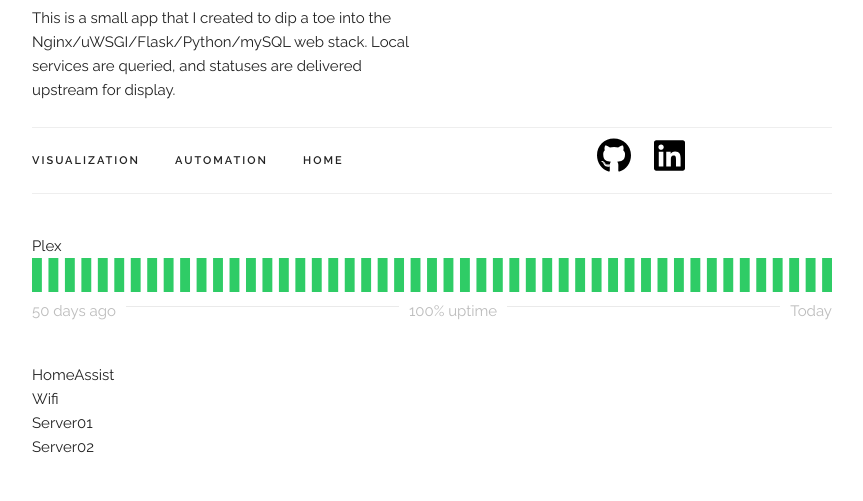
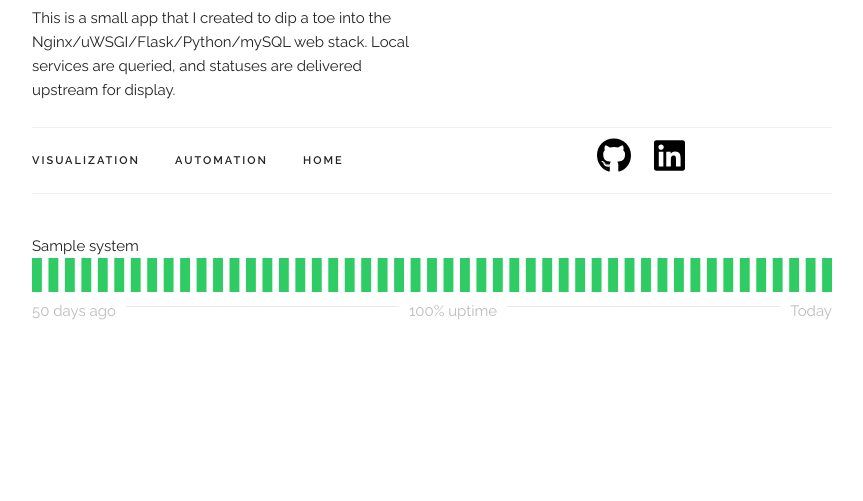
Before and after one commit to rihacek/uptime, a Flask app: template app/templates/index.html in a window 1280 px wide. Shown: the part 299-800 px from the top of the page, without its empty margins (208-1071 px from the left). Run offline with Flask 2, Linux system fonts and the light colour scheme; the template is opened without the code that fills it: most values are stand-ins (such as "Sample title", 1, 10 or a date in 2020); some libraries are stand-ins or nearby versions.

Commit message:
loop through systems

```diff
--- a/app/templates/index.html
+++ b/app/templates/index.html
@@ -62,8 +62,11 @@
 
 
 		<div class="u-full-width" style="margin-top: 5%">
+      {% for system in dashboard.systems %}
       <div>
-        <div>Plex</div>
+
+          <div>{{ system.systemName }}</div>
+
         <div>
           <svg width="100%" height="34" viewBox="0 0 243 34" preserveAspectRatio="none" >
             {%for i in range(0,49)%}<rect x="{{i * 5}}" height="34" width="3" fill="#2fcc66"></rect>{%endfor%}
@@ -77,10 +80,8 @@
           <div>Today</div>
         </div>
       </div>
-      <div>HomeAssist</div>
-      <div>Wifi</div>
-      <div>Server01</div>
-      <div>Server02</div>
+      {% endfor %}
+
 		</div>
 
 
```
Also changed, not shown: app/data.py (+5 -5 lines).
